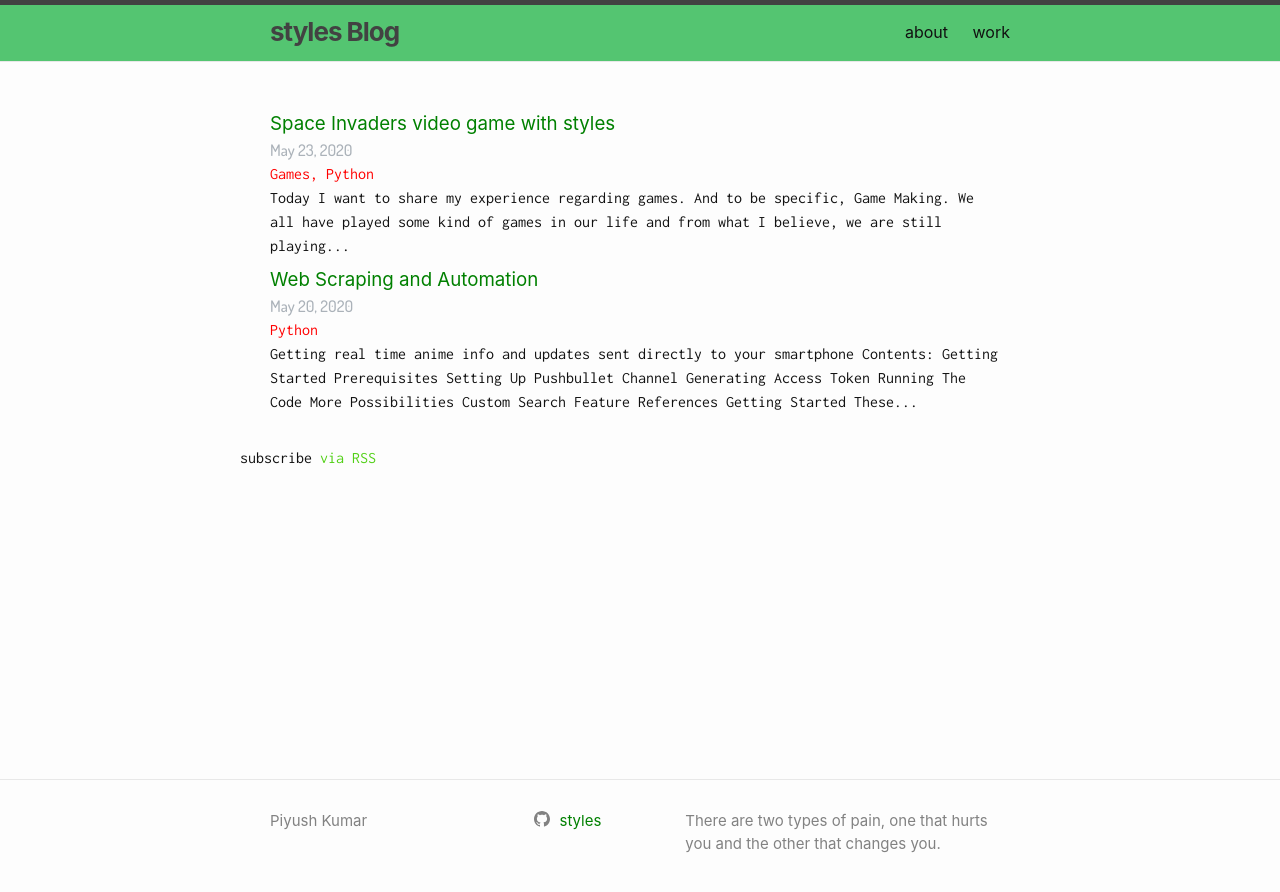
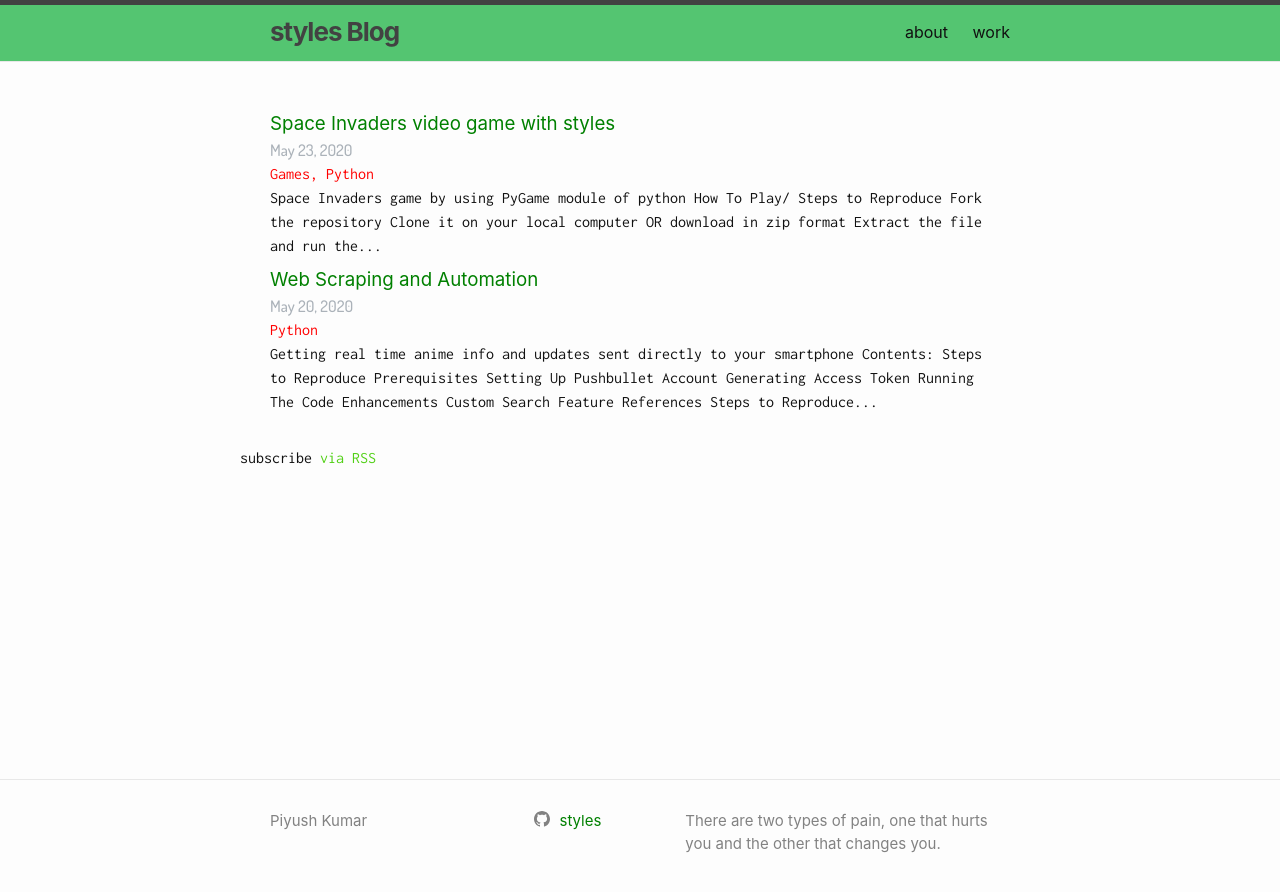
Before and after one commit to styles3544/Blog, a Jekyll site: the page built from index.html, in a window 1280 px wide. Shown: the top 892 px of the page. Built offline with Jekyll 4.4.1, drawn with Linux system fonts in a browser that asks for light colours.

Commit message:
Added posts

````diff
--- a/_python_projects/2020-05-20-.md
+++ b/_python_projects/2020-05-20-.md
@@ -10,22 +10,22 @@
 
 Contents:
 ------------------
-   - [Getting Started](##Getting-Started)
+   - [Steps to Reproduce](##Steps-to-Reproduce)
 
    - [Prerequisites](#Prerequisites)
 
-   - [Setting Up Pushbullet Channel](#Setting-Up-Pushbullet-Channel)
+   - [Setting Up Pushbullet Account](#Setting-Up-Pushbullet-Account)
        +  Generating Access Token
        +  Running The Code
 
-   - [More Possibilities](#More-Possibilities)
+   - [Enhancements](#Enhancements)
        + [Custom Search Feature](#Custom-Search-Feature)
 
    - [References](#References)
 
 <br/><br/>
 
-## Getting Started
+## Steps to Reproduce
 
 These instructions will get you a copy of the project up and running on your local machine for development and testing purposes. See deployment for notes on how to deploy the project on a live system.
 
@@ -54,7 +54,7 @@
 
 ### Prerequisites
 
-What things you need to run the program:
+Packages/modules required to run the program.
 
     - selenium package
 
@@ -67,9 +67,9 @@
 
 <br/><br/>
 
-## Setting Up Pushbullet Channel
+## Setting Up Pushbullet Account
 
-If you want custom notifications in your smartphone then can use any medium but as I've used pushbullet so I'm gonna show u how I did it
+If you want to get the scraped data sent to smartphone or computer in the form of pushbullet message then follow the below steps else skip:
 
 1. Make a pushbullet account
 
@@ -90,18 +90,18 @@
 
 ```
 
-5. Uncomment the lines marked in the following image ( remove '#' symbol from start )
+5. Uncomment the lines marked in the following image
 
 ![]({{ site.baseurl }}/images/removinghashes.png)
 
-6. Run the module again as shown in step 5 of [Getting Started](#Getting-Started) section
+6. Run the module again as shown in step 5 of [Steps to Reproduce](#Steps-to-Reproduce) section
 
 <br/><br/>
 
 
-## More Possibilities
+## Enhancements
 
-You can add as many features you want to the program. For example I added a custom search feature to it the [Custom Search Feature](#Custom-Search-Feature) section.
+Add, delete or edit code as per requirement to add certain enhancements/features like [Custom Search Feature](#Custom-Search-Feature).
 
 <br/><br/>
 
@@ -115,7 +115,7 @@
 
 <br/><br/>
 
-> You can also host your python code online on [wayScript](https://wayscript.com/) and schedule it there so that it'll run automatically and keep yourself updated
+> You can also host your python code online on [wayScript](https://wayscript.com/) and schedule it so that it'll run automatically
 
 ![wayscript]({{ site.baseurl }}/images/Annotation.png)
 
@@ -123,16 +123,17 @@
 <br/><br/>
 
 ### Custom Search Feature
+<br/>
 
-As you can see below that I added a custom search option by modifying the script so that I can look for the anime I want. You can also contribute to the code and add more features to it.
+Added a custom search option by modifying the script so that Ii can look for a particular anime. You can also contribute to the code and add more such features to it.
 
 ![]({{ site.baseurl }}/images/results2.gif)
 
-<br/><br/>
+<br/>
 
 ![]({{ site.baseurl }}/images/gleipnir_results.gif)
 
-I've provided the code for above in Script2 ( with custom search option ) folder, so that the process of getting notification using pushbullet API is also clear to you.
+I've provided the code for above in Script2 folder, with custom search code and pushbullet code, for more clarity.
 
 <br/><br/>
 
--- a/_python_projects/2020-05-23-.md
+++ b/_python_projects/2020-05-23-.md
@@ -7,25 +7,18 @@
 - python
 ---
 
-Today I want to share my experience regarding games. And to be specific, Game Making.<br/><br/>
-We all have played some kind of games in our life and from what I believe, we are still playing it at the moment too. Some of you
-might be thinking that I'm out of my mind and I need rest. But If I may ask you a question, why are you doing jobs and earning? - for survival, right? All the things we do in our daily lives, we do the same in the games too. We survive, we eat, we earn, we compete. Or to put it in another
- way, all the things we do in a game are the same as we do in our real lives. We are playing the game everyday and every second of our life.<br/><br/>
-I don't know if u guys agree with my Game Theory but that is pretty much it. But the purpose of this post is not telling you about playing games.
-The purpose is letting you know about making games or Game Making. <br/><br/>
-It was a great experience for me making my very own first game of my life. While making a game of your own you come up against many problems
-which you might have to solve. It doesn't stop there. After that, the challenge of implementing the solution to the problem is something which is just
-as important as solving one. You must have realized it too if you have a game of your own. You can come up with many solutions for a single problem, but to understand all the solutions so that you can choose
-the best and efficient one is another thing which you can learn by making games. It sure hones your thinking capabilities and problem solving skills.<br/><br/>
-And after all that we can't forget the fun part of Game Making - playing it. You can play your game too.
+## Space Invaders game by using PyGame module of python
 
 
-By my experience of making games, I sure learned a lot. And I believe that you'll too. That's why I encourage you to make at least one
-game in your life by yourself and I'm pretty sure that it will surely benefit you in one way or another, like it did to me. I got a new perspective
-at the end of the process. And sure, a game of my own too. Give a star to my game by giving a star to my game repository if you liked my game, or my post. <br/><br/>
+## How To Play/ Steps to Reproduce
 
-**For seeing the gameplay and getting the game for yourself visit my [GITHUB](https://github.com/styles3544/SpaceInnvadersBystyles) page**
-<br/><br/>
++ Fork the repository
+
++ Clone it on your local computer OR download in zip format
+
++ Extract the file and run the game by following any of the following mentioned methods in [Running](##Running) section
+
+
 
 ## How To Play
 
@@ -46,18 +39,20 @@
 
 ## Running
 
-###### Method 1:
+<br/><br/>
+
+## Method 1:
 
 ![]({{site.baseurl}}/images/htog.gif)
 
 
-###### Method 2:
+## Method 2:
 
 ![]({{site.baseurl}}/images/htog1.gif)
 
 
 
-###### Method 3:
+## Method 3:
 
 ![]({{site.baseurl}}/images/htog3.gif)
 
@@ -68,4 +63,6 @@
 
 ![]({{site.baseurl}}/images/htog4.gif)
 
-**For seeing the gameplay and getting the game for yourself visit my [GITHUB](https://github.com/styles3544/SpaceInnvadersBystyles) page**
+<br/><br/>
+
+**For code visit my [GITHUB](https://github.com/styles3544/SpaceInnvadersBystyles) page**
````
Also changed, not shown: other parts of _python_projects/2020-05-20-.md (+1 -1 lines).
